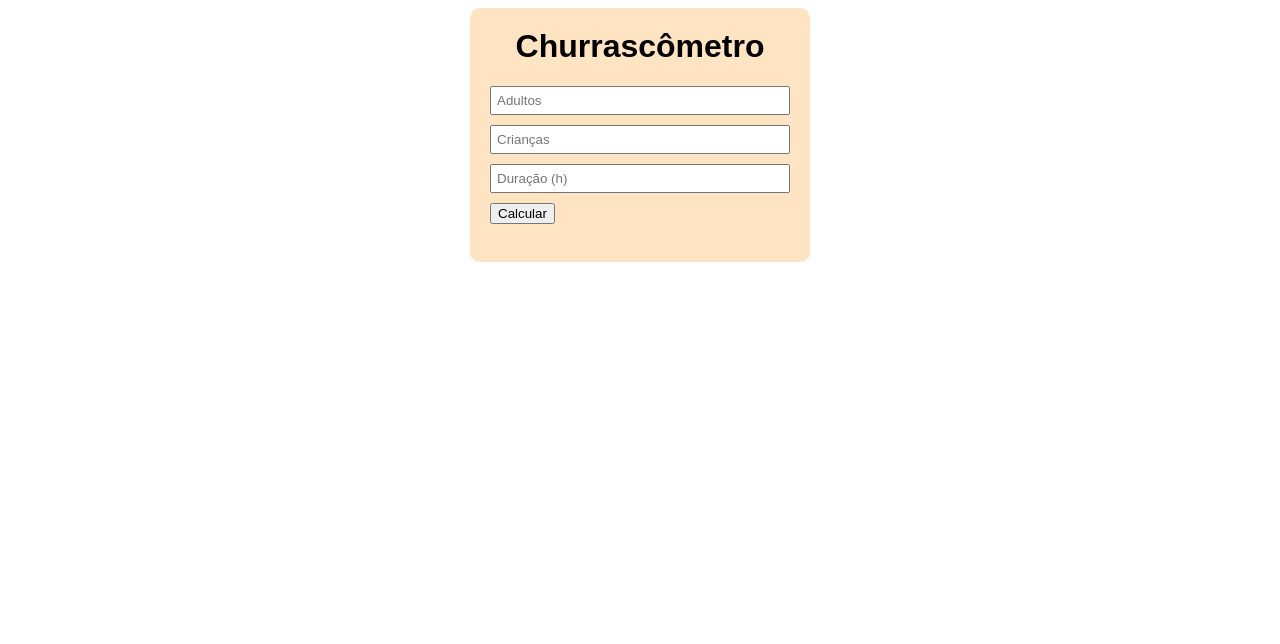
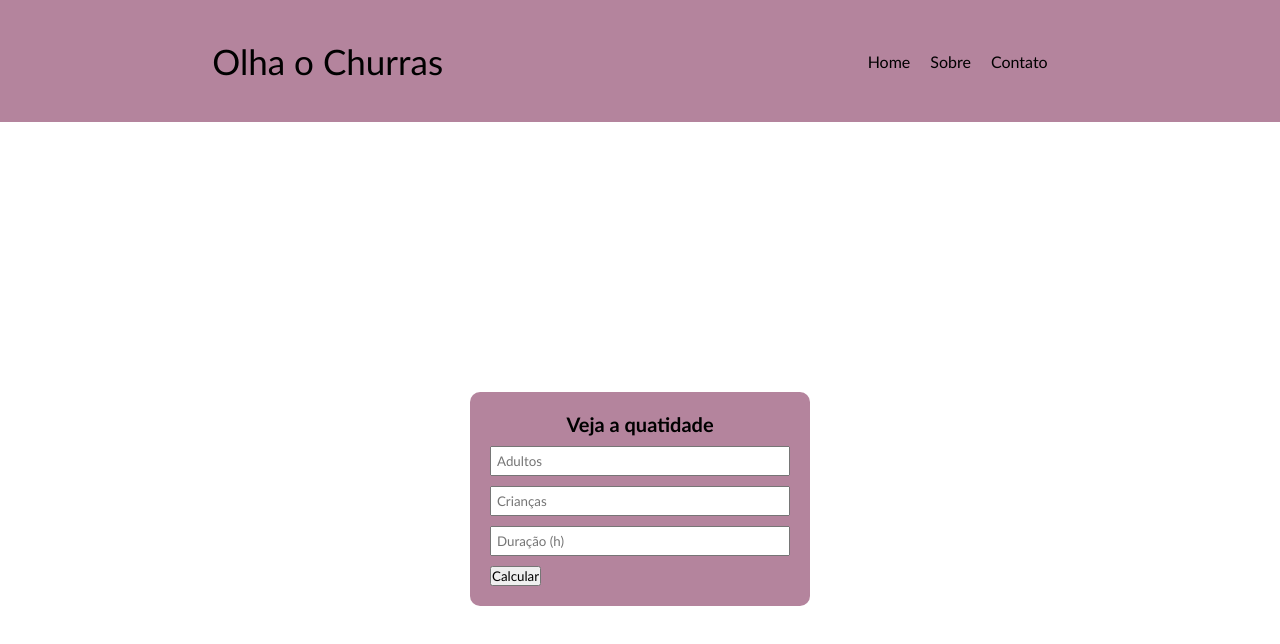
Before and after one commit to danieelsodree/churrascometro, a plain HTML site: page index.html in a window 1280 px wide. Drawn offline with Linux system fonts and the light colour scheme.

Commit message:
adicionando navbar

```diff
--- a/index.html
+++ b/index.html
@@ -1,5 +1,6 @@
 <!DOCTYPE html>
 <html lang="en">
+
 <head>
     <meta charset="UTF-8">
     <meta http-equiv="X-UA-Compatible" content="IE=edge">
@@ -7,10 +8,21 @@
     <link rel="stylesheet" href="style.css">
     <title>Projeto Churrascômetro</title>
 </head>
+
 <body>
+    <nav class="nav">
+        <h1 class="title-nav">
+            Olha o Churras
+        </h1>
+        <ul>
+            <li><a href="index.html">Home</a></li>
+            <li><a href="@">Sobre</a></li>
+            <li><a href="@">Contato</a></li>
+        </ul>
+    </nav>
     <div class="container">
-        <h1>
-            Churrascômetro
+        <h1 class="title-container">
+            Veja a quatidade
         </h1>
         <input id="adultos" name="adultos" type="number" placeholder="Adultos">
         <input id="criancas" name="criancas" type="number" placeholder="Crianças">
@@ -27,4 +39,5 @@
 
     <script src="script.js"></script>
 </body>
+
 </html>
--- a/script.js
+++ b/script.js
@@ -1,3 +1,4 @@
+//Curso DEV WEB - ProgramadorBR
 //carne - 400gr por pessoa
 //cerveja - 1200ml por pessoa + 6 horas *adicional
 //refrigerante/agua - 1000ml por pessoa + 6 horas *adicional
--- a/style.css
+++ b/style.css
@@ -1,25 +1,71 @@
-.container{
+* {
+    margin: 0;
+    padding: 0;
+    font-family: 'Gill Sans', 'Gill Sans MT', Calibri, 'Trebuchet MS', sans-serif;
+}
+
+body{
+    background-color: white;
+}
+
+.nav {
+    display: flex;
+    flex-direction: row;
+    justify-content: space-around;
+    padding: 40px 0;
+    background-color: rgba(162, 102, 133, 0.8);
+    margin-bottom: 270px;
+}
+
+.title-nav{
+    font-size: 35px;
+    font-weight: 100;
+}
+
+ul {
+    display: flex;
+    flex-direction: row;
+}
+
+li {
+    list-style: none;
+    margin: auto;
+    margin-right: 20px;
+}
+
+a {
+    text-decoration: none;
+    color: black;
+}
+
+.container {
+
     font-family: Arial, Helvetica, sans-serif;
     max-width: 300px;
     margin: auto;
-    background-color: bisque;
+    background-color: rgba(162, 102, 133, 0.8);
     padding: 20px;
     border-radius: 10px;
+    justify-content: center;
 }
 
-input{
+input {
     width: 100%;
     display: block;
     padding: 5px;
     box-sizing: border-box;
     margin-bottom: 10px;
+
 }
 
-h1{
-    margin-top: 0;
+.title-container {
+    text-align: center;
+    font-size: 20px;
+    margin-bottom: 10px;
+}
+
+p {
+    font-size: large;
+    letter-spacing: 1px;
     text-align: center;
 }
-
-p{
-    font-size: large;
-}
```
